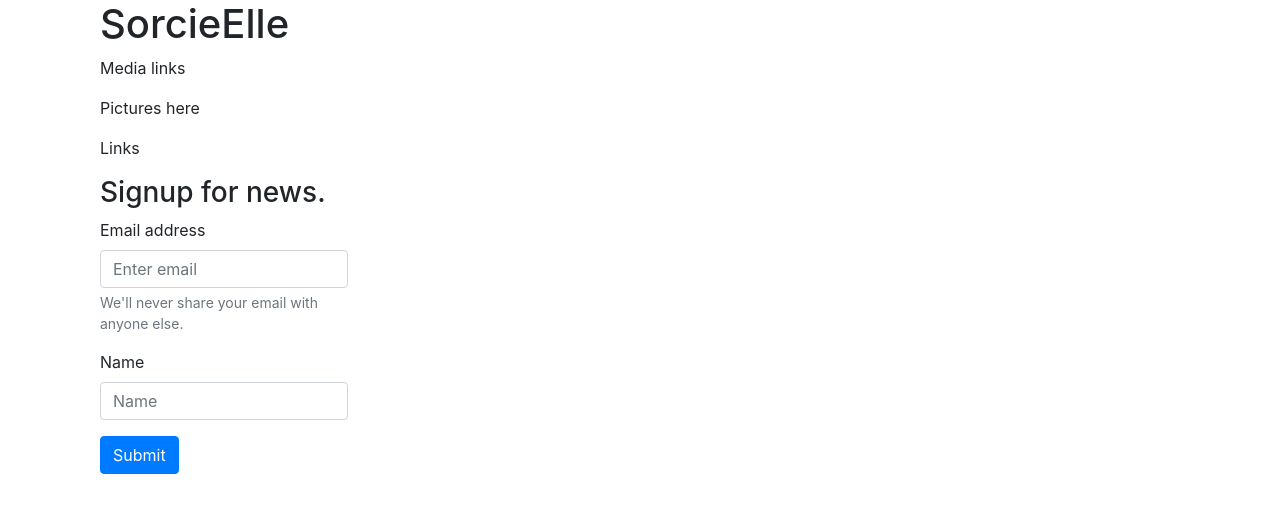
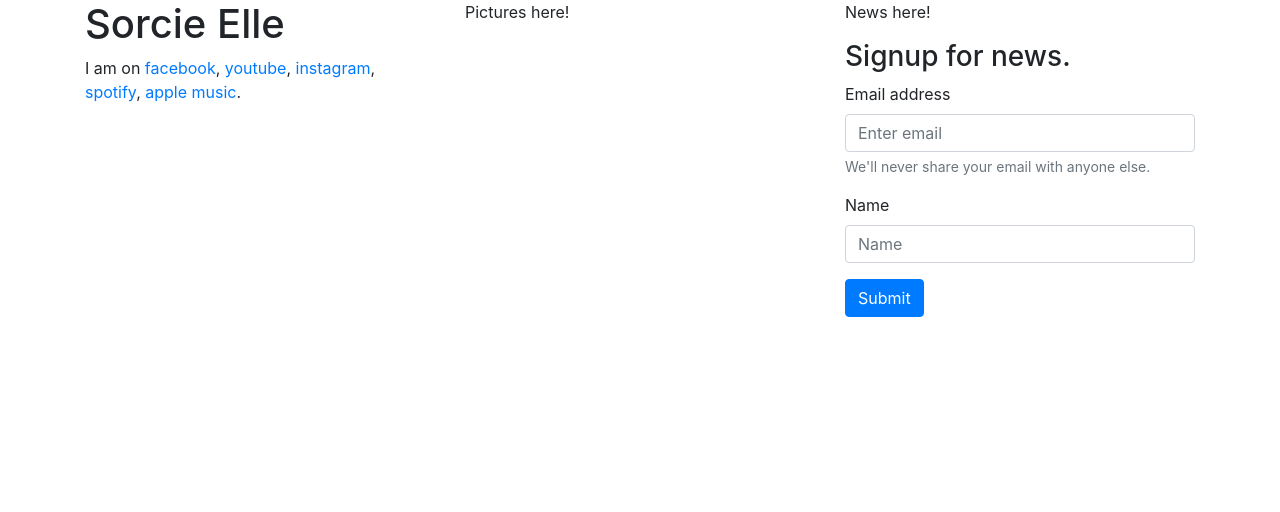
Before and after one commit to devonp702/SorcieElle, a React (Create React App) app in the folder client/: page / in a window 1280 px wide. Shown: the top 512 px of the page. Built offline with nearby package versions, Linux system fonts and the light colour scheme.

Commit message:
fixed layout, working on gathering content.

```diff
--- a/client/src/App.js
+++ b/client/src/App.js
@@ -1,22 +1,35 @@
 import './App.css';
 import "bootstrap/dist/css/bootstrap.min.css";
 import Signup from "./components/Signup";
+import Container from 'react-bootstrap/Container';
+import Row from "react-bootstrap/Row"
+import Col from "react-bootstrap/Col"
+import Carousel from "./components/ControlledCarousel"
 
 function App() {
   return (
-    <div className = "container">
-      <div className = "col-3">
-        <h1>SorcieElle</h1>
-        <p>Media links</p>
-      </div>
-      <div className = "col-6">
-        <p>Pictures here</p>
-      </div>
-      <div className = "col-3">
-      <p>Links</p>
+    <Container>
+      <Row>
+      <Col>
+        <h1>Sorcie Elle</h1>
+        <p> I am on
+          <a href="https://www.facebook.com/sorcie.elle.music/"> facebook</a>,
+          <a href="https://www.youtube.com/channel/UChkWMHz0HqTm-K-sYL-tMIQ/featured"> youtube</a>,
+          <a href="https://www.instagram.com/sorcie.elle.music/"> instagram</a>,
+          <a href="https://open.spotify.com/artist/7KvgBfStpEfwpT7TPXQiFf"> spotify</a>,
+          <a href="https://music.apple.com/us/artist/sorcie-elle/1501922511"> apple music</a>.
+        </p>
+      </Col>
+      <Col>
+        <Carousel />
+        <p>Pictures here!</p>
+      </Col>
+      <Col>
+      <p>News here!</p>
       <Signup />
-      </div>
-    </div>
+      </Col>
+      </Row>
+    </Container>
   );
 }
 
--- /dev/null
+++ b/client/src/components/ControlledCarousel.js
@@ -0,0 +1,41 @@
+import Carousel from 'react-bootstrap/Carousel'
+
+<Carousel>
+  <Carousel.Item>
+    <img
+      className="d-block w-100"
+      src="holder.js/800x400?text=First slide&bg=373940"
+      alt="First slide"
+    />
+    <Carousel.Caption>
+      <h3>First slide label</h3>
+      <p>Nulla vitae elit libero, a pharetra augue mollis interdum.</p>
+    </Carousel.Caption>
+  </Carousel.Item>
+  <Carousel.Item>
+    <img
+      className="d-block w-100"
+      src="holder.js/800x400?text=Second slide&bg=282c34"
+      alt="Third slide"
+    />
+
+    <Carousel.Caption>
+      <h3>Second slide label</h3>
+      <p>Lorem ipsum dolor sit amet, consectetur adipiscing elit.</p>
+    </Carousel.Caption>
+  </Carousel.Item>
+  <Carousel.Item>
+    <img
+      className="d-block w-100"
+      src="holder.js/800x400?text=Third slide&bg=20232a"
+      alt="Third slide"
+    />
+
+    <Carousel.Caption>
+      <h3>Third slide label</h3>
+      <p>Praesent commodo cursus magna, vel scelerisque nisl consectetur.</p>
+    </Carousel.Caption>
+  </Carousel.Item>
+</Carousel>
+
+export default (Carousel)
```
Also changed, not shown: 1 other file (tests, documents, lock files or other folders).
